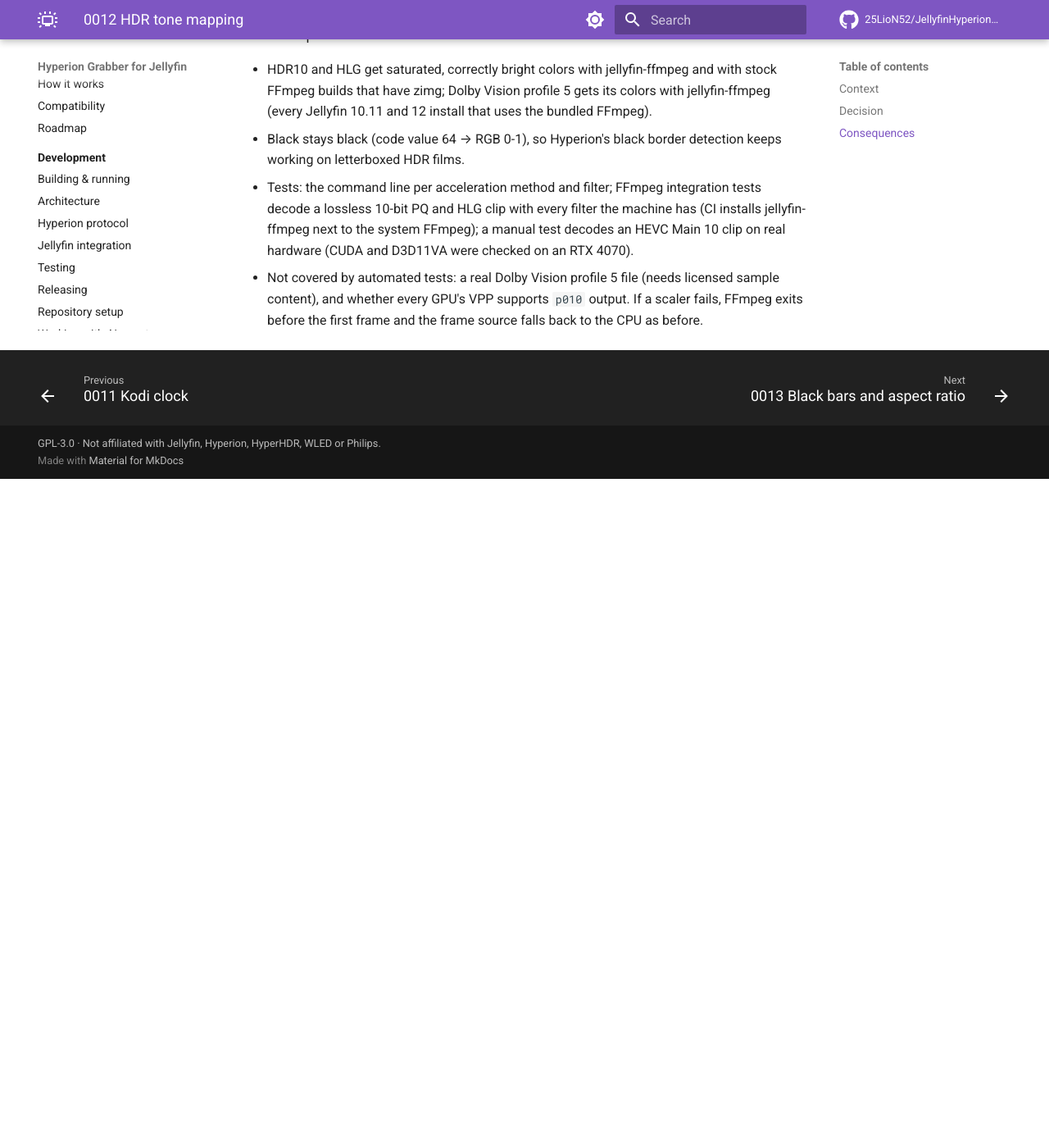
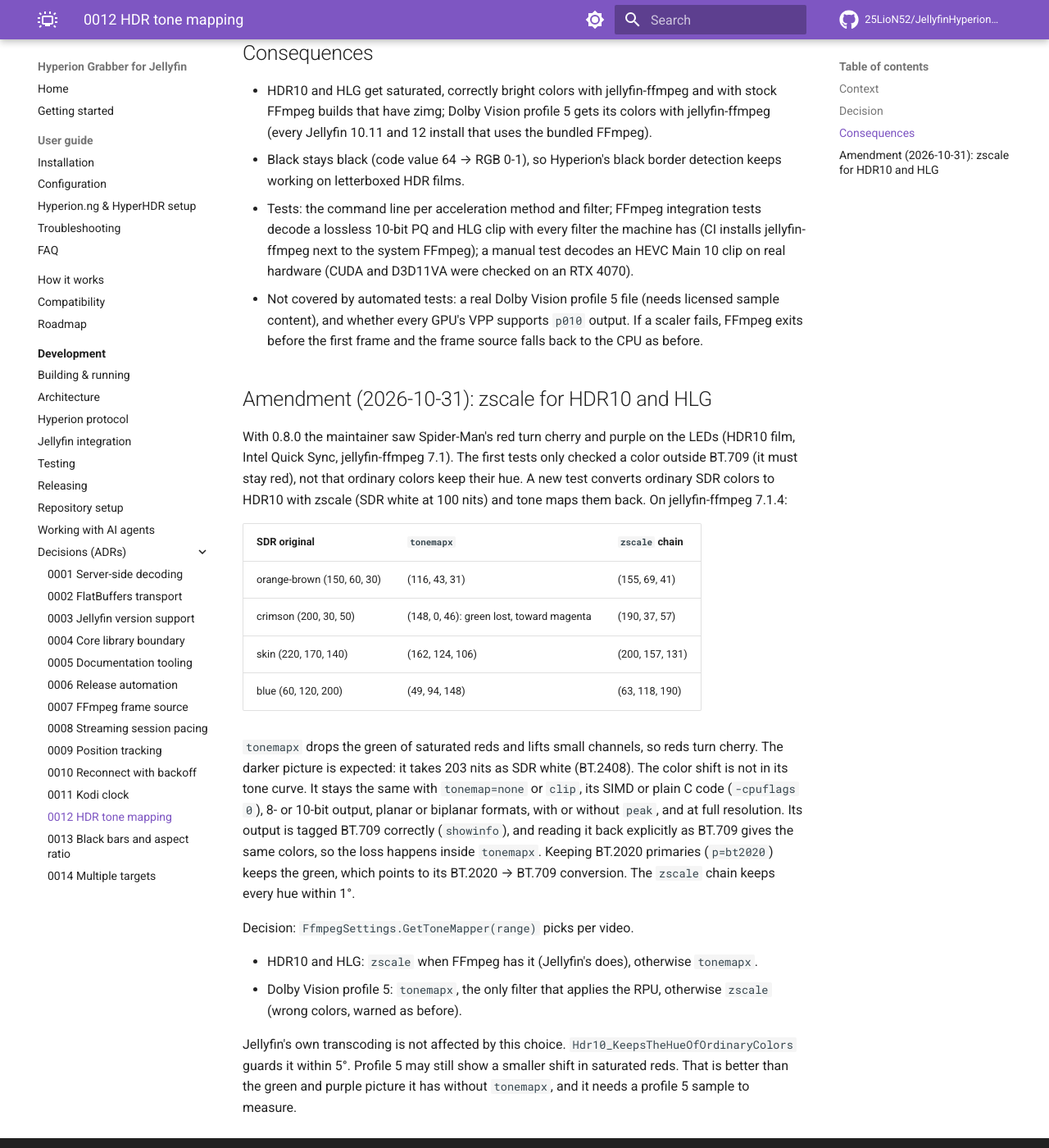
Before and after one commit to 25LioN52/JellyfinHyperionGrabber, an MkDocs documentation site: the page built from docs/development/adr/0012-hdr-tone-mapping.md, in a window 1280 px wide and 1400 px high, scrolled down 1905 px. Shown: the whole window at 82% size. Built offline with MkDocs 1.6.1 and Material for MkDocs 9.7.7, drawn with Linux system fonts in a browser that asks for light colours; comment, search, counter and statistics services are not loaded; before the commit the page ends 2489 px from its top, so only the background shows below that; some of the changed text lies outside the part shown.

Commit message:
fix: keep HDR colors by tone mapping HDR10 and HLG with zscale
tonemapx drops the green of saturated reds, so HDR10 films showed cherry or
purple reds on the LEDs (crimson (200,30,50) came out (148,0,46)). HDR10 and
HLG now use the zscale chain, which keeps hues; tonemapx stays for Dolby
Vision profile 5, the only filter that applies its metadata. FfmpegSettings
reports both filters and picks per video. New test: ordinary colors keep
their hue after HDR10 tone mapping. ADR 0012 amended.

Closes #51

Co-Authored-By: Claude Opus 5.5 <noreply@anthropic.com>

```diff
--- a/docs/development/adr/0012-hdr-tone-mapping.md
+++ b/docs/development/adr/0012-hdr-tone-mapping.md
@@ -1,6 +1,6 @@
 # 0012: Tone map HDR to SDR after scaling, on the CPU, with the best filter Jellyfin's FFmpeg has
 
-**Status:** Accepted (2026-10-19)
+**Status:** Accepted (2026-10-19); filter choice amended 2026-10-31 (see [Amendment](#amendment-2026-10-31-zscale-for-hdr10-and-hlg))
 
 ## Context
 
@@ -35,7 +35,8 @@ Options considered:
   light changes the colors far less than an LED can show.
 - **Hardware scalers keep 10 bits:** `scale_cuda` / `scale_qsv` / `scale_vaapi` / `scale_rkrga` output `p010` instead of
   `nv12`, then `hwdownload,format=p010`. CPU paths scale to `yuv420p10le`.
-- **Filter:** the best one Jellyfin found when it probed its FFmpeg (`IMediaEncoder.SupportsFilter`):
+- **Filter:** chosen from the filters Jellyfin found when it probed its FFmpeg (`IMediaEncoder.SupportsFilter`)
+  (as amended below: `zscale` first for HDR10 and HLG, `tonemapx` first for Dolby Vision profile 5):
   1. `tonemapx` with Jellyfin's defaults (`bt2390`, `desat=0`, `peak=100`), output `yuv420p` so it takes planar
      10-bit input, which its Dolby Vision reshaping needs;
   2. `zscale=t=linear:npl=100,format=gbrpf32le,zscale=p=bt709,tonemap=mobius:desat=0:peak=10,zscale=t=bt709:m=bt709:r=tv`.
@@ -62,3 +63,35 @@ Options considered:
 - Not covered by automated tests: a real Dolby Vision profile 5 file (needs licensed sample content), and whether every
   GPU's VPP supports `p010` output. If a scaler fails, FFmpeg exits before the first frame and the frame source falls
   back to the CPU as before.
+
+## Amendment (2026-10-31): zscale for HDR10 and HLG
+
+With 0.8.0 the maintainer saw Spider-Man's red turn cherry and purple on the LEDs (HDR10 film, Intel Quick Sync,
+jellyfin-ffmpeg 7.1). The first tests only checked a color outside BT.709 (it must stay red), not that ordinary colors
+keep their hue. A new test converts ordinary SDR colors to HDR10 with zscale (SDR white at 100 nits) and tone maps them
+back. On jellyfin-ffmpeg 7.1.4:
+
+| SDR original | `tonemapx` | `zscale` chain |
+| --- | --- | --- |
+| orange-brown (150, 60, 30) | (116, 43, 31) | (155, 69, 41) |
+| crimson (200, 30, 50) | (148, 0, 46): green lost, toward magenta | (190, 37, 57) |
+| skin (220, 170, 140) | (162, 124, 106) | (200, 157, 131) |
+| blue (60, 120, 200) | (49, 94, 148) | (63, 118, 190) |
+
+`tonemapx` drops the green of saturated reds and lifts small channels, so reds turn cherry. The darker picture is
+expected: it takes 203 nits as SDR white (BT.2408). The color shift is not in its tone curve. It stays the same with
+`tonemap=none` or `clip`, its SIMD or plain C code (`-cpuflags 0`), 8- or 10-bit output, planar or biplanar
+formats, with or without `peak`, and at full resolution. Its output is tagged BT.709 correctly (`showinfo`), and
+reading it back explicitly as BT.709 gives the same colors, so the loss happens inside `tonemapx`. Keeping BT.2020
+primaries (`p=bt2020`) keeps the green, which points to its BT.2020 → BT.709 conversion. The `zscale` chain keeps every
+hue within 1°.
+
+Decision: `FfmpegSettings.GetToneMapper(range)` picks per video.
+
+- HDR10 and HLG: `zscale` when FFmpeg has it (Jellyfin's does), otherwise `tonemapx`.
+- Dolby Vision profile 5: `tonemapx`, the only filter that applies the RPU, otherwise `zscale` (wrong colors, warned
+  as before).
+
+Jellyfin's own transcoding is not affected by this choice. `Hdr10_KeepsTheHueOfOrdinaryColors` guards it within 5°.
+Profile 5 may still show a smaller shift in saturated reds. That is better than the green and purple picture it has
+without `tonemapx`, and it needs a profile 5 sample to measure.
```
Also changed, not shown: docs/development/adr/index.md (+1 -1 lines), 3 other files.
